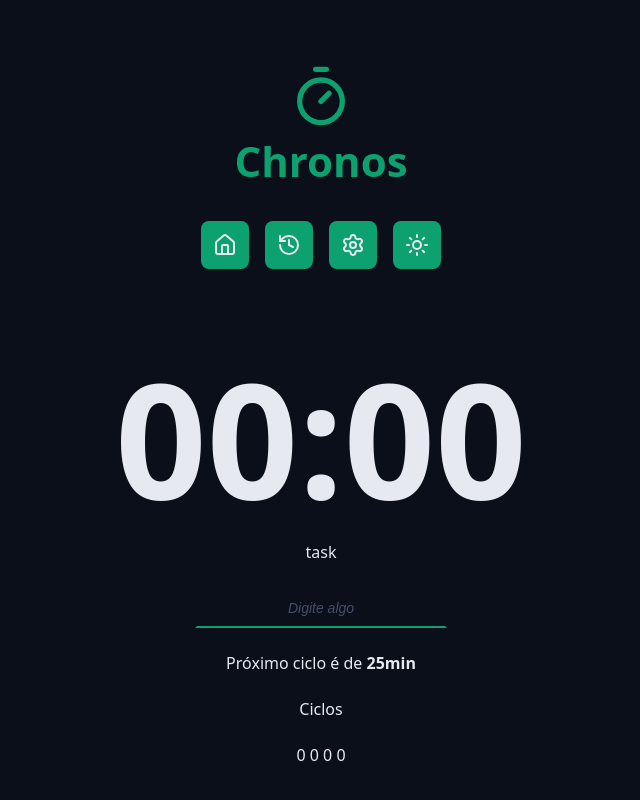
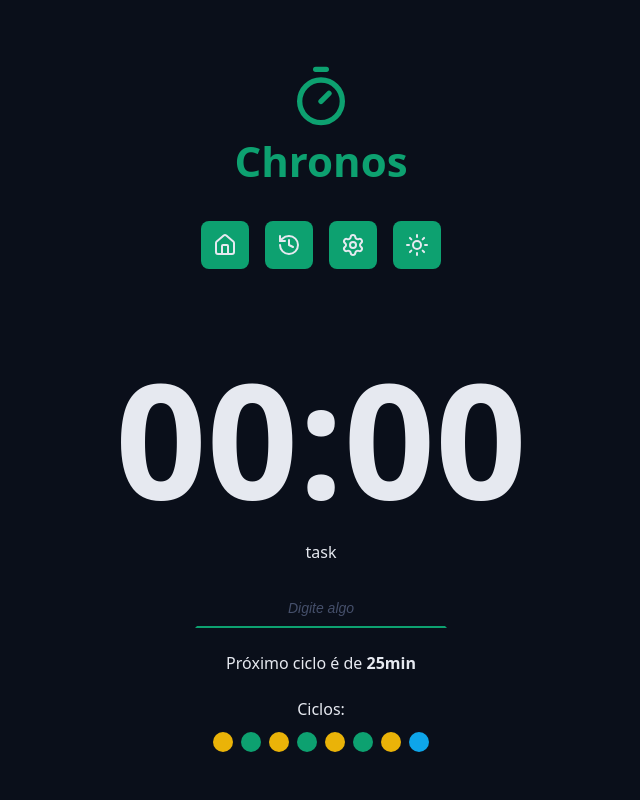
Before and after one commit to MunrraMT/curso-reactjs-19-and-nextjs-15, a React (Vite) app in the folder section-2/chronos-pomodoro/: page / in a window 1280 px wide. Shown: the top 800 px of the page, without its empty margins (319-959 px from the left). Built offline with nearby package versions, Linux system fonts and the light colour scheme.

Commit message:
29. Criando o componente Cycles com indicadores do ciclo pomodoro em cores

```diff
--- /dev/null
+++ b/section-2/chronos-pomodoro/src/components/Cycles/index.tsx
@@ -0,0 +1,19 @@
+import styles from './styles.module.css';
+
+export function Cycles() {
+  return (
+    <div className={styles.container}>
+      <p className={styles.label}>Ciclos:</p>
+      <div className={styles.list}>
+        <span className={`${styles.item} ${styles.item_work}`}></span>
+        <span className={`${styles.item} ${styles.item_short_rest}`}></span>
+        <span className={`${styles.item} ${styles.item_work}`}></span>
+        <span className={`${styles.item} ${styles.item_short_rest}`}></span>
+        <span className={`${styles.item} ${styles.item_work}`}></span>
+        <span className={`${styles.item} ${styles.item_short_rest}`}></span>
+        <span className={`${styles.item} ${styles.item_work}`}></span>
+        <span className={`${styles.item} ${styles.item_long_rest}`}></span>
+      </div>
+    </div>
+  );
+}
--- /dev/null
+++ b/section-2/chronos-pomodoro/src/components/Cycles/styles.module.css
@@ -0,0 +1,35 @@
+.container {
+  display: flex;
+  flex-direction: column;
+  align-items: center;
+  justify-content: center;
+  gap: 1.2rem;
+}
+
+.label {
+}
+
+.list {
+  display: flex;
+  align-items: center;
+  justify-content: center;
+  gap: 0.8rem;
+}
+
+.item {
+  width: 2rem;
+  height: 2rem;
+  border-radius: 50%;
+}
+
+.item_work {
+  background: var(--warning);
+}
+
+.item_short_rest {
+  background-color: var(--primary);
+}
+
+.item_long_rest {
+  background: var(--info);
+}
--- a/section-2/chronos-pomodoro/src/components/Form/index.tsx
+++ b/section-2/chronos-pomodoro/src/components/Form/index.tsx
@@ -3,6 +3,7 @@ import { CirclePlay } from 'lucide-react';
 
 import { Section } from '../Section';
 import { InputCustom } from '../InputCustom';
+import { Cycles } from '../Cycles';
 
 import styles from './styles.module.css';
 
@@ -26,8 +27,7 @@ export function Form() {
           Próximo ciclo é de <strong>25min</strong>
         </p>
 
-        <p className={styles.steps_label}>Ciclos</p>
-        <div className={styles.step_item}>0 0 0 0</div>
+        <Cycles />
 
         <button
           title="Iniciar nova tarefa"
```
